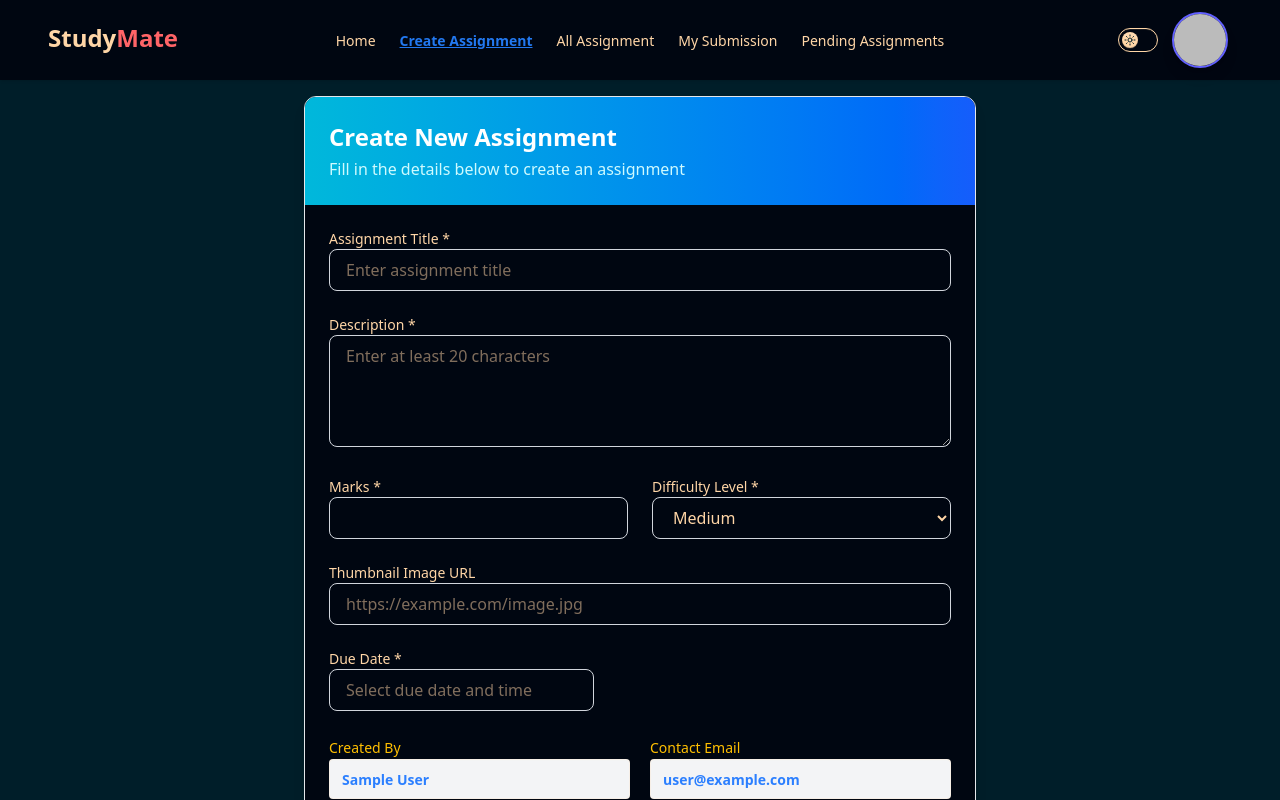
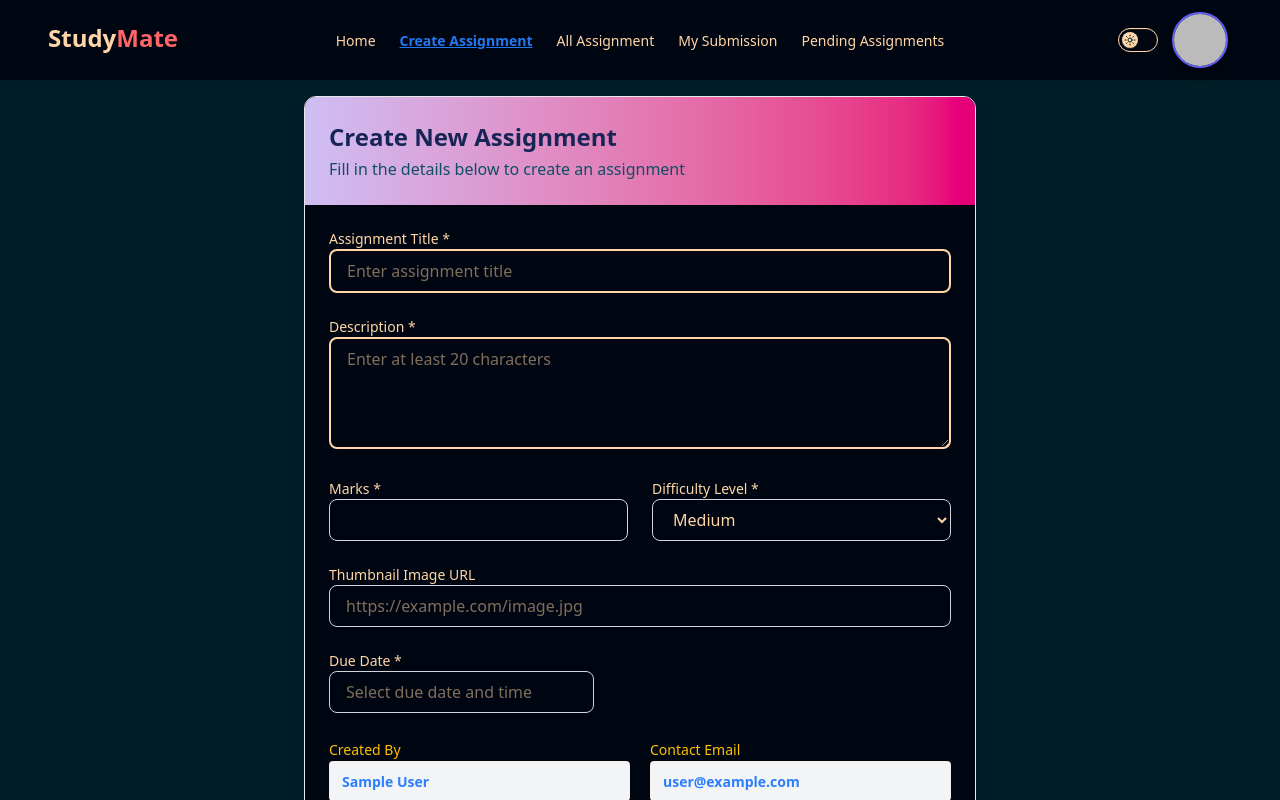
Before and after one commit to Raj3460/b11a11-client-side, a React (Vite) app: page /CreateAssignment in a window 1280 px wide. Shown: the top 800 px of the page. Built offline with nearby package versions, Linux system fonts and the light colour scheme; no server answers; sample sign-in values are in the browser's storage.

Commit message:
added the create assignment changes

```diff
--- a/src/Pages/CreateAssignment.jsx
+++ b/src/Pages/CreateAssignment.jsx
@@ -66,11 +66,11 @@ const CreateAssignment = () => {
   return (
     <div className="min-h-screen bg-base-100 flex items-center justify-center p-4">
       <div className="w-full max-w-2xl bg-base-300 rounded-xl shadow-lg overflow-hidden border border-gray-200">
-        <div className="bg-gradient-to-r from-cyan-500 to-blue-600 p-6">
-          <h2 className="text-2xl font-bold text-white">
+        <div className="bg-gradient-to-r from-secondary to-pink-600 p-6">
+          <h2 className="text-2xl font-bold text-blue-950">
             Create New Assignment
           </h2>
-          <p className="text-cyan-100 mt-1">
+          <p className="text-cyan-900 mt-1">
             Fill in the details below to create an assignment
           </p>
         </div>
@@ -85,7 +85,7 @@ const CreateAssignment = () => {
               <input
                 type="text"
                 name="title"
-                className="w-full px-4 py-2 rounded-lg border border-gray-300"
+                className="w-full px-4 py-2 rounded-lg  border-2"
                 placeholder="Enter assignment title"
               />
               {errors.title && (
@@ -100,7 +100,7 @@ const CreateAssignment = () => {
               </label>
               <textarea
                 name="description"
-                className="w-full px-4 py-2 rounded-lg border border-gray-300 h-28"
+                className="w-full px-4 py-2 rounded-lg  border-2 h-28"
                 placeholder="Enter at least 20 characters"
               ></textarea>
               {errors.description && (
```
